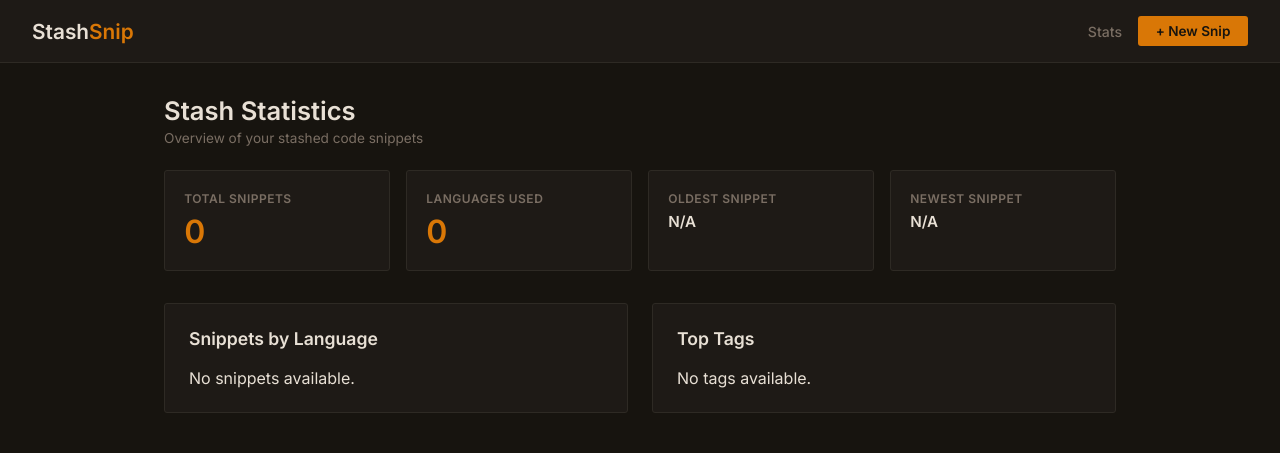
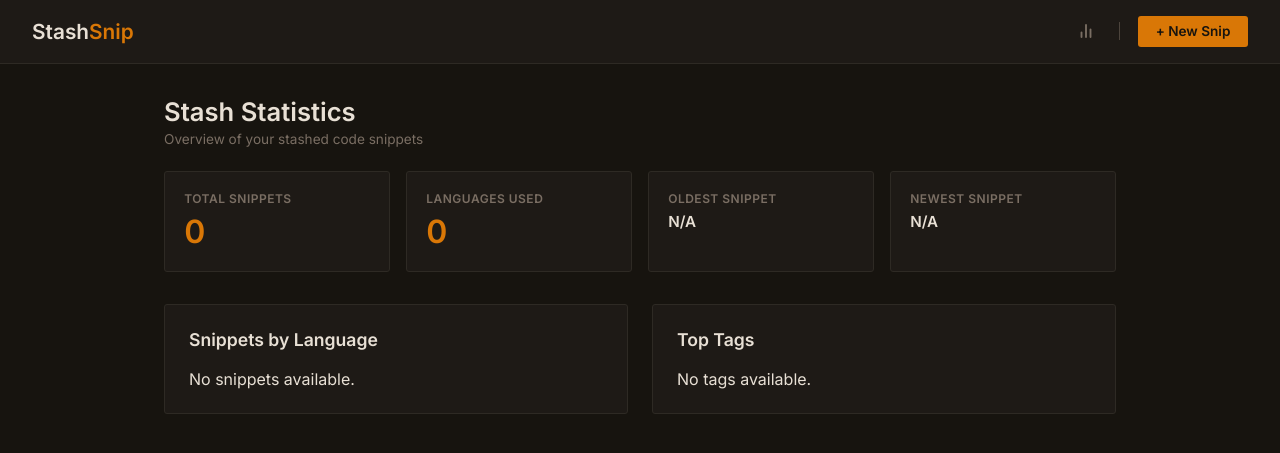
Before and after one commit to byteofhoney/StashSnip, a Flask app: page /stats in a window 1280 px wide. Shown: the top 453 px of the page. Run offline with Flask 3, Linux system fonts and the light colour scheme; data that the repository does not hold is empty; some libraries are stand-ins or nearby versions.

Commit message:
style(navbar): update stats link to icon button with divider and tooltip per PR review

```diff
--- a/app/static/style.css
+++ b/app/static/style.css
@@ -42,6 +42,62 @@ nav {
 .nav-links { display: flex; align-items: center; gap: 1rem; }
 .nav-item { color: var(--muted); font-size: 0.88rem; font-weight: 500; }
 .nav-item:hover { color: var(--amber); }
+
+.icon-btn {
+    display: inline-flex;
+    align-items: center;
+    justify-content: center;
+    padding: 0.4rem;
+    border-radius: var(--radius);
+    color: var(--muted);
+    transition: color 0.15s, background 0.15s;
+    position: relative;
+}
+.icon-btn:hover {
+    color: var(--amber);
+    background: rgba(217, 119, 6, 0.1);
+}
+
+.nav-divider {
+    width: 1px;
+    height: 18px;
+    background: var(--muted);
+    margin: 0 0.1rem;
+    opacity: 0.5;
+}
+
+[data-tooltip] {
+    position: relative;
+}
+
+[data-tooltip]::after {
+    content: attr(data-tooltip);
+    position: absolute;
+    top: 100%;
+    left: 50%;
+    transform: translateX(-50%);
+    margin-top: 6px;
+    background: var(--surface);
+    color: var(--text);
+    border: 1px solid var(--border);
+    font-size: 0.75rem;
+    font-weight: 500;
+    padding: 0.25rem 0.55rem;
+    border-radius: var(--radius);
+    white-space: nowrap;
+    pointer-events: none;
+    opacity: 0;
+    visibility: hidden;
+    transition: opacity 0.15s ease, transform 0.15s ease;
+    box-shadow: 0 4px 12px rgba(0,0,0,0.3);
+    z-index: 150;
+}
+
+[data-tooltip]:hover::after {
+    opacity: 1;
+    visibility: visible;
+    transform: translateX(-50%) translateY(2px);
+}
 
 .btn-add {
     background: var(--amber);
--- a/app/templates/base.html
+++ b/app/templates/base.html
@@ -12,7 +12,14 @@
     <nav>
         <a href="/" class="logo">Stash<span>Snip</span></a>
         <div class="nav-links">
-            <a href="/stats" class="nav-item">Stats</a>
+            <a href="/stats" class="nav-item icon-btn" data-tooltip="Statistics" aria-label="Statistics">
+                <svg xmlns="http://www.w3.org/2000/svg" width="18" height="18" viewBox="0 0 24 24" fill="none" stroke="currentColor" stroke-width="2.5" stroke-linecap="round" stroke-linejoin="round" class="nav-icon">
+                    <line x1="18" y1="20" x2="18" y2="10"></line>
+                    <line x1="12" y1="20" x2="12" y2="4"></line>
+                    <line x1="6" y1="20" x2="6" y2="14"></line>
+                </svg>
+            </a>
+            <span class="nav-divider"></span>
             <a href="/add" class="btn-add">+ New Snip</a>
         </div>
     </nav>
```
